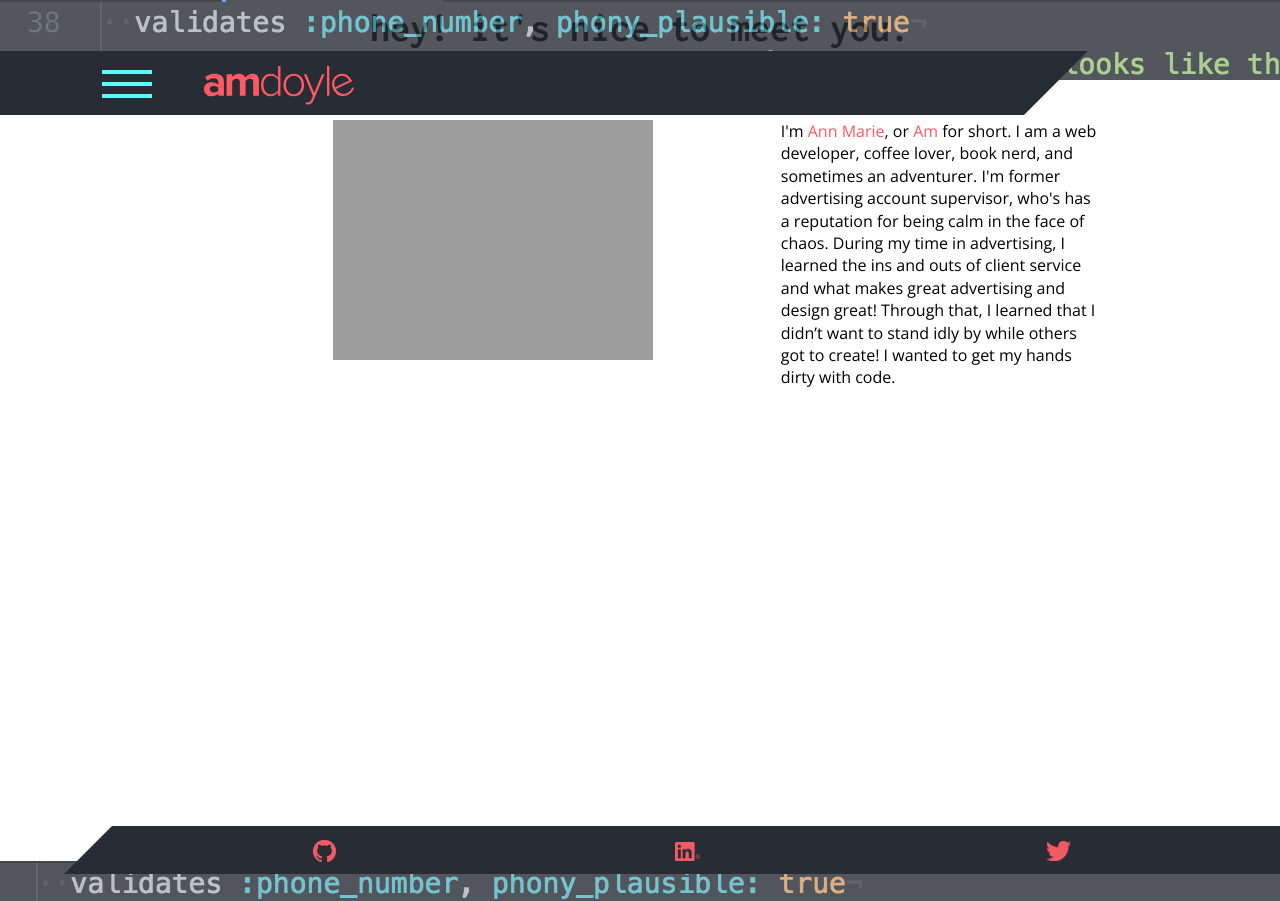
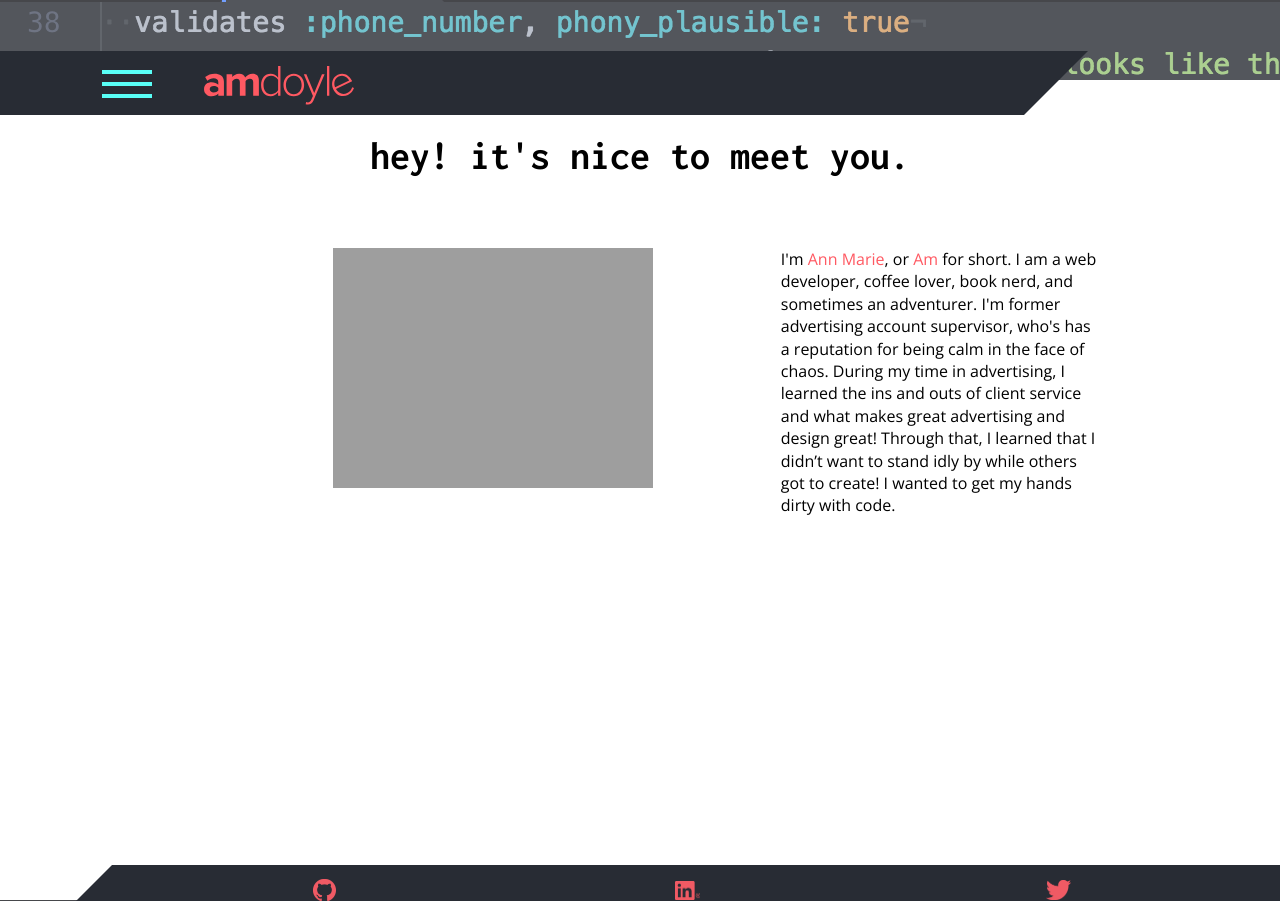
Before and after one commit to amdoyle/amdoyle, a Jekyll site: the page built from index.html, in a window 1280 px wide. Built offline with Jekyll 4.4.1, drawn with Linux system fonts in a browser that asks for light colours; nearby versions of some CDN libraries.

Commit message:
Update styles for felxbox

```diff
--- a/_sass/_layout.scss
+++ b/_sass/_layout.scss
@@ -165,8 +165,10 @@
 
 
 .main-content {
-  position: absolute;
+  position: relative;;
   z-index: 0;
+  padding-top: 10%;
+  padding-bottom: 10%;
   display: flex;
   flex-direction: column;
   order: 2;
@@ -188,10 +190,12 @@
 }
 
 .site-footer {
+  position: fixed;
   width: 100vw;
   height: 0px;
-  margin-bottom: -4%;
-  order: 3;
+  bottom: 0;
+  // margin-bottom: -4%;
+  // order: 3;
   margin-left: 7%;
   align-self: flex-end;
   font-size: .5em;
@@ -226,7 +230,7 @@
   height: 5em;
   margin-left: -5%;
   z-index: -5;
-  top: 91%;
+  // top: 91%;
   position: relative;;
 }
 #about {
```
